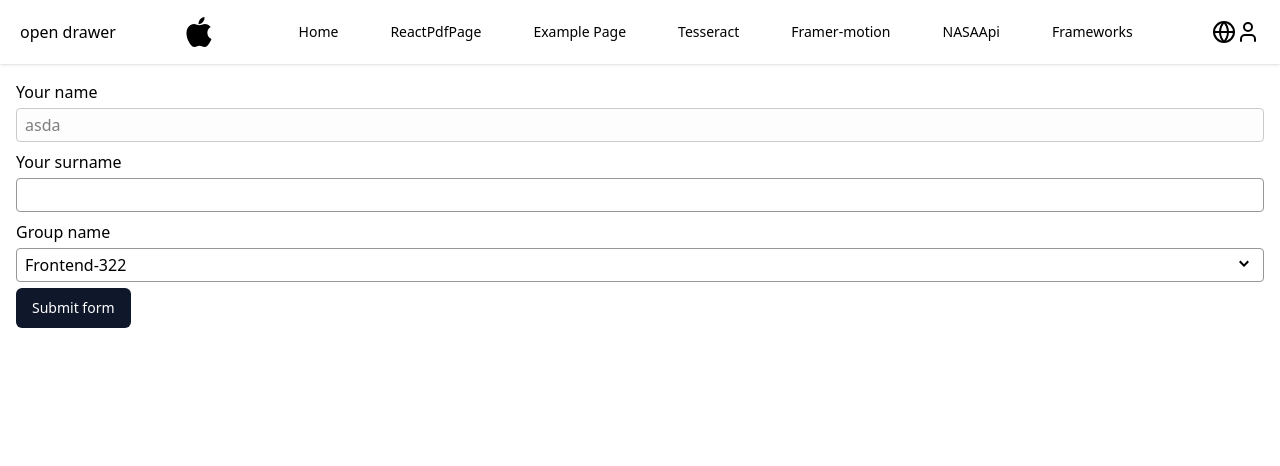
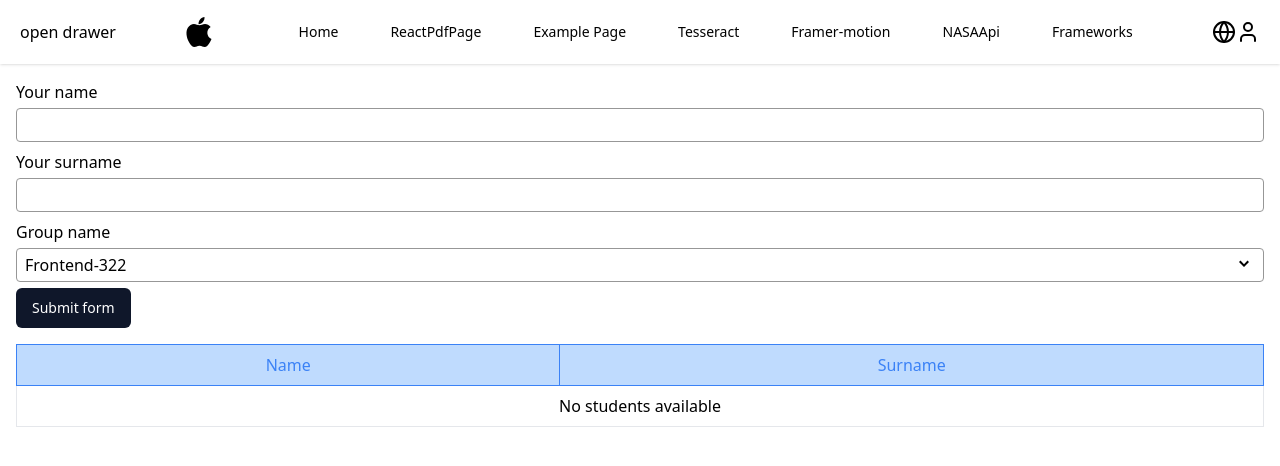
Before and after one commit to iliafilimonov1/portfolio-app, a Next.js app: page /ExamplePage in a window 1280 px wide. Shown: the top 466 px of the page. Built offline with nearby package versions, Linux system fonts and the light colour scheme.

Commit message:
work with empty data

```diff
--- a/src/components/ui/Table/Table.tsx
+++ b/src/components/ui/Table/Table.tsx
@@ -2,22 +2,35 @@ import { Student } from '@/store/StudentsStore/StudentsStore';
 import React from 'react';
 
 const Table: React.FC<{ data: Student[] }> = ({ data }) => (
-  <table className="table">
+  <table className="w-full border-collapse mt-4">
     <thead>
       <tr>
-        <th>Name</th>
-        <th>Surname</th>
+        <th className="py-2 px-4 font-medium bg-blue-200 text-blue-500 border border-blue-500">
+          Name
+        </th>
+        <th className="py-2 px-4 font-medium bg-blue-200 text-blue-500 border border-blue-500">
+          Surname
+        </th>
       </tr>
     </thead>
     <tbody>
-      {
-        !!data?.length && data.map((student, key) => (
+      {data?.length ? (
+        data.map((student, key) => (
           <tr key={`${key.toString()}_`}>
-            <td>{student?.name}</td>
-            <td>{student?.surname}</td>
+            <td className="py-2 px-4 border">{student?.name}</td>
+            <td className="py-2 px-4 border">{student?.surname}</td>
           </tr>
         ))
-      }
+      ) : (
+        <tr>
+          <td
+            className="py-2 px-4 text-center border"
+            colSpan={2}
+          >
+            No students available
+          </td>
+        </tr>
+      )}
     </tbody>
   </table>
 );
--- a/src/pages/ExamplePage.tsx
+++ b/src/pages/ExamplePage.tsx
@@ -28,9 +28,11 @@ const ExamplePage: React.FC = () => {
     });
   }, [data]);
 
-  const onsubmitHandler = () => {
-    studentsStore.addNewStudent(data ?? {});
-    setData(undefined);
+  const onSubmitHandler = () => {
+    if (data && data.name && data.surname) {
+      studentsStore.addNewStudent(data);
+      setData(undefined);
+    }
   };
 
   return (
@@ -38,14 +40,13 @@ const ExamplePage: React.FC = () => {
       <form
         action="#"
         onInput={onInputHandler}
-        onSubmit={onsubmitHandler}
+        onSubmit={onSubmitHandler}
       >
         <Input
           className="mb-2"
           id="name"
           label="Your name"
-          value="asda"
-          disabled
+          value={data?.name}
 
         />
         <Input
@@ -61,19 +62,13 @@ const ExamplePage: React.FC = () => {
           options={options}
           selectedOption={selectedValue}
         />
-        <Button
-          type="submit"
-        >
+        <Button type="submit">
           Submit form
         </Button>
       </form>
 
-      {
-        !!studentsStore.students?.length && <Table data={studentsStore.students} />
-      }
-
+      <Table data={studentsStore.students || []} />
     </>
-
   );
 };
 
```
